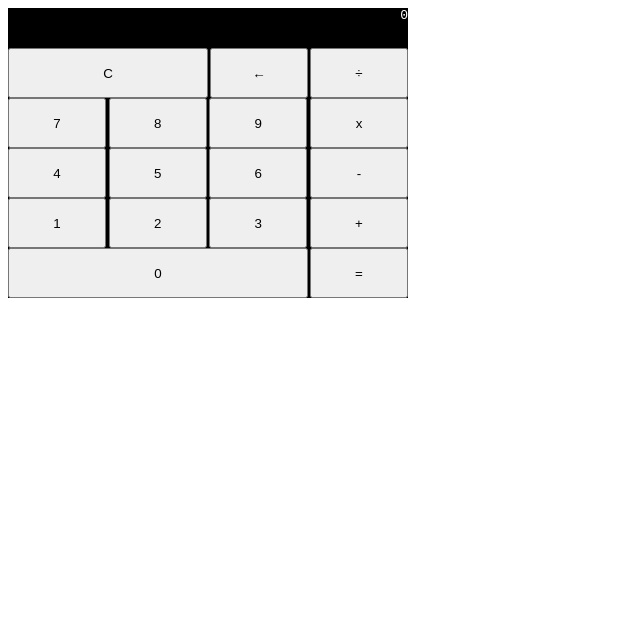
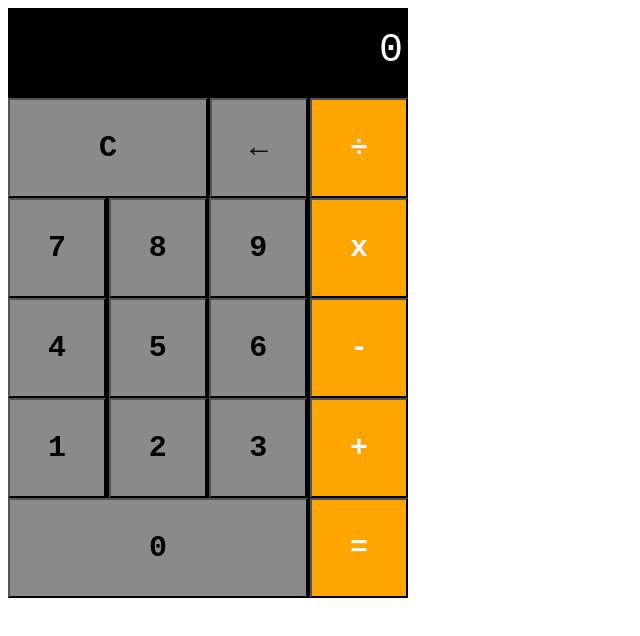
Before and after one commit to Vertragana/JS-Calculator, a plain HTML site: page index.html in a window 1280 px wide. Shown: the whole page, without its empty margins (0-640 px from the left). Drawn offline with Linux system fonts and the light colour scheme.

Commit message:
add some style

```diff
--- a/styles.css
+++ b/styles.css
@@ -3,6 +3,7 @@
 }
 
 .main-field {
+  display: block;
   background-color: black;
   width: 400px;
   color: white;
@@ -10,18 +11,30 @@
 
 .input-field {
   font-family: monospace;
+  font-size: 40px;
   text-align: right;
-  height: 40px;
+  height: 90px;
+  padding: 20px 5px;
 }
 
 .button-row {
   display: flex;
   justify-content: space-between;
-  height: 50px;
+  height: 100px;
+}
+
+.button-row :last-child {
+  background-color: orange;
+  color: aliceblue;
 }
 
 .button {
   width: 24.5%;
+  background-color: rgb(138, 138, 138);
+  font-family: "Courier New", Courier, monospace;
+  text-align: center;
+  font-weight: bold;
+  font-size: 30px;
 }
 
 .double {
```
